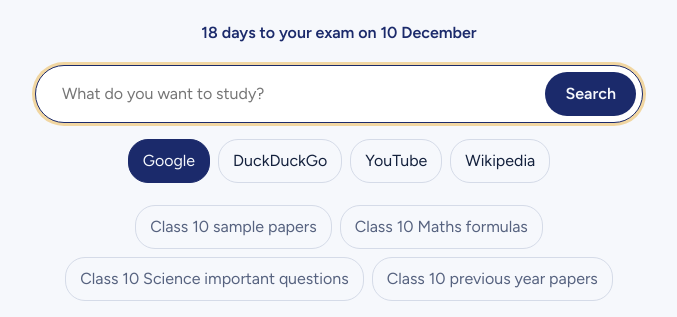
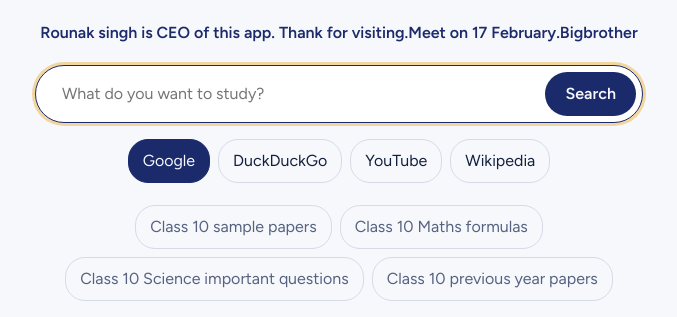
Before and after one commit to rounaksinghchoudhary32-commits/rsc, a plain HTML site: page index.html in a window 1280 px wide. Shown: the part 257-574 px from the top of the page, without its empty margins (301-978 px from the left). Drawn offline with nearby package versions, Linux system fonts and the light colour scheme.

Commit message:
Update index.html
Love

```diff
--- a/index.html
+++ b/index.html
@@ -91,7 +91,7 @@ q.focus();
 (function(){
   var d=new Date(2026,11,10),n=new Date();n=new Date(n.getFullYear(),n.getMonth(),n.getDate());
   var l=Math.round((d-n)/86400000),el=document.getElementById("cd");
-  el.textContent=l>1?l+" days to your exam on 10 December":(l===1?"1 day to your exam. All the best!":(l===0?"Exam day. All the best!":""));
+  el.textContent="Rounak singh is CEO of this app. Thank for visiting.Meet on 17 February.Bigbrother";
   var left=1500,run=null,tm=document.getElementById("tm"),ts=document.getElementById("ts");
   function show(){var m=Math.floor(left/60),s=left%60;tm.textContent=(m<10?"0":"")+m+":"+(s<10?"0":"")+s;}
   ts.addEventListener("click",function(){
```
